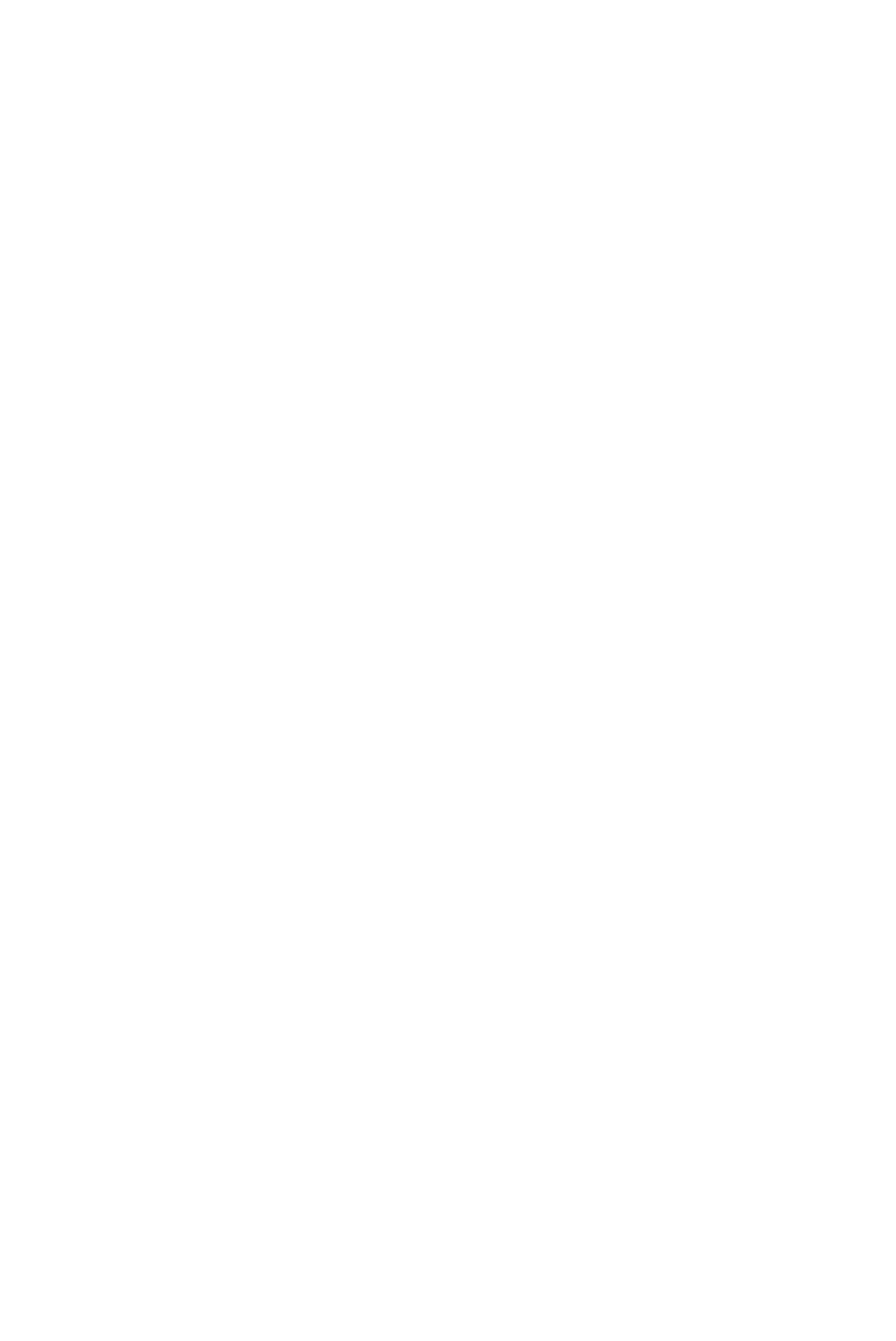
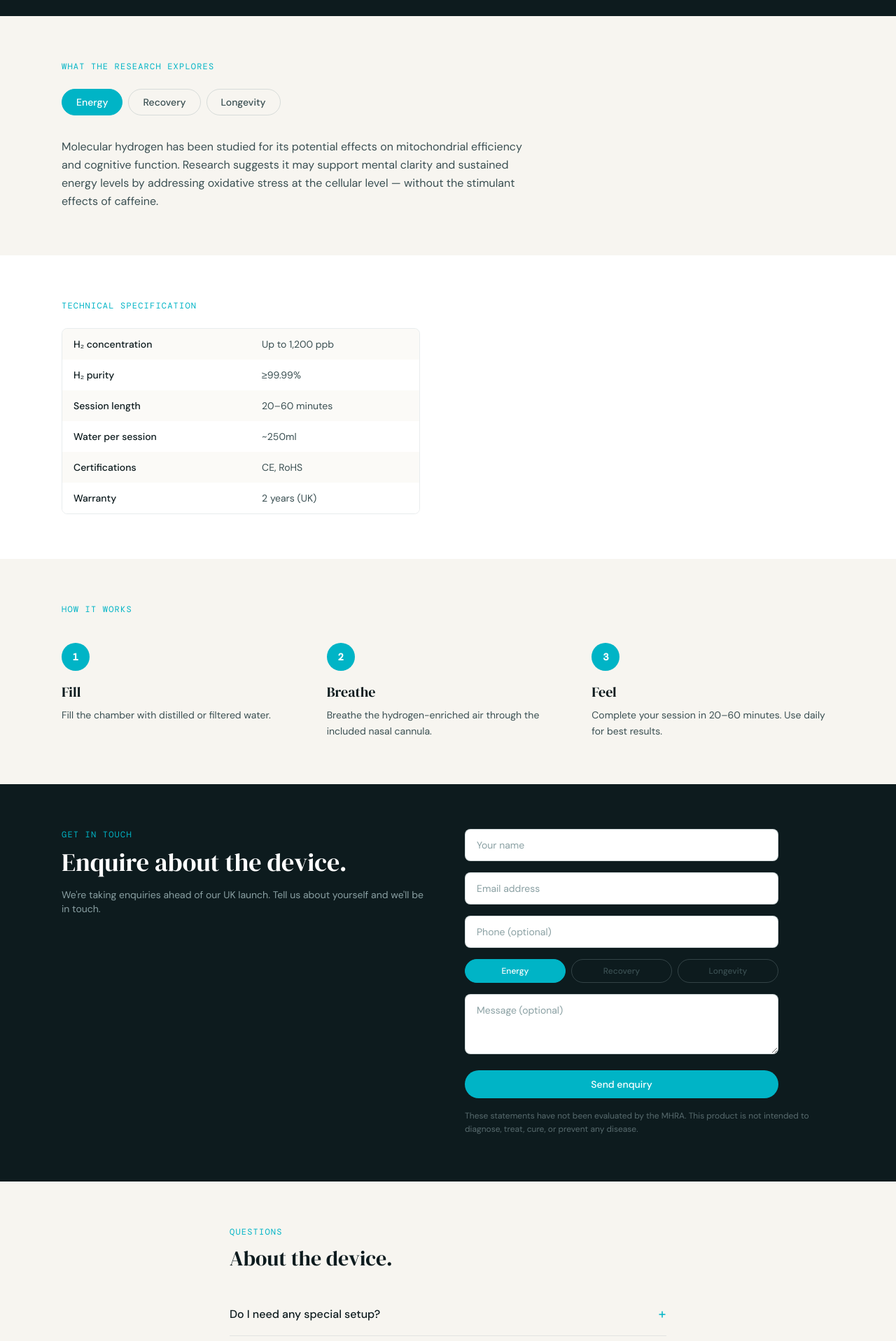
Before and after one commit to djmcaughtrie-bot/hydro, a Next.js app: page /product in a window 1280 px wide. Before the commit this address had no page. Shown: the part 880-2797 px from the top of the page at 70% size. Before the commit the page ends 800 px from the top, so only its background shows below. Built offline with nearby package versions, Linux system fonts and the light colour scheme; a web font is replaced by a local one.

Commit message:
feat: Product page with tabs, spec table, how-it-works, enquiry form; unlock /product

```diff
--- /dev/null
+++ b/app/(site)/product/page.tsx
@@ -0,0 +1,226 @@
+import type { Metadata } from 'next'
+import Link from 'next/link'
+import { EnquiryForm } from '@/components/forms/EnquiryForm'
+import { Accordion } from '@/components/ui/Accordion'
+
+export const metadata: Metadata = {
+  title: 'The Device',
+  description:
+    'Hydrogen inhalation technology for energy, recovery, and longevity. Enquire about the H2 Revive device.',
+}
+
+const outcomesTabs = {
+  sarah: {
+    label: 'Energy',
+    content:
+      "Molecular hydrogen has been studied for its potential effects on mitochondrial efficiency and cognitive function. Research suggests it may support mental clarity and sustained energy levels by addressing oxidative stress at the cellular level — without the stimulant effects of caffeine.",
+  },
+  marcus: {
+    label: 'Recovery',
+    content:
+      "Athletes exploring molecular hydrogen report faster perceived recovery and reduced post-exercise inflammation markers. Studies suggest it may support the body's natural antioxidant response after intense training, potentially reducing muscle soreness and improving readiness for the next session.",
+  },
+  elena: {
+    label: 'Longevity',
+    content:
+      "Oxidative stress is one of the primary drivers of cellular ageing. Molecular hydrogen is a selective antioxidant — it targets only the most harmful free radicals, leaving beneficial reactive oxygen species intact. Research explores its potential role in supporting long-term cellular health.",
+  },
+} as const
+
+type Persona = keyof typeof outcomesTabs
+const personaKeys: Persona[] = ['sarah', 'marcus', 'elena']
+
+const specRows: [string, string][] = [
+  ['H₂ concentration', 'Up to 1,200 ppb'],
+  ['H₂ purity', '≥99.99%'],
+  ['Session length', '20–60 minutes'],
+  ['Water per session', '~250ml'],
+  ['Certifications', 'CE, RoHS'],
+  ['Warranty', '2 years (UK)'],
+]
+
+const productFaqs = [
+  {
+    question: 'Do I need any special setup?',
+    answer:
+      'No. The device requires only water and a standard UK power outlet. Simply fill the chamber, switch on, and breathe.',
+  },
+  {
+    question: 'How often should I use it?',
+    answer:
+      'Most users complete one 20–60 minute session daily. The device can be used morning or evening to suit your routine.',
+  },
+  {
+    question: 'What water should I use?',
+    answer:
+      'We recommend distilled or filtered water for optimal hydrogen concentration and to maintain device longevity.',
+  },
+  {
+    question: 'Is it safe to use every day?',
+    answer:
+      'Research studies involving daily hydrogen inhalation have reported no adverse effects. As with any wellness practice, consult your healthcare provider if you have an existing medical condition.',
+  },
+  {
+    question: 'How quickly will I notice results?',
+    answer:
+      'Individual experiences vary. Some users report changes within days; others over weeks. We recommend consistent daily use for at least 30 days before assessing.',
+  },
+]
+
+interface ProductPageProps {
+  searchParams: { persona?: string }
+}
+
+export default function ProductPage({ searchParams }: ProductPageProps) {
+  const raw = searchParams.persona
+  const persona: Persona = personaKeys.includes(raw as Persona) ? (raw as Persona) : 'sarah'
+
+  return (
+    <div>
+      {/* Hero */}
+      <section className="bg-ink py-20">
+        <div className="mx-auto max-w-6xl px-6">
+          <div className="grid grid-cols-1 items-center gap-12 md:grid-cols-2">
+            <div className="order-2 flex aspect-[4/5] items-center justify-center rounded-lg bg-ink-mid/30 md:order-1">
+              <span className="font-sans text-sm text-ink-light">Product image</span>
+            </div>
+            <div className="order-1 md:order-2">
+              <p className="mb-3 font-mono text-xs uppercase tracking-widest text-teal">
+                The device
+              </p>
+              <h1 className="mb-4 font-display text-5xl leading-tight text-white">
+                Breathe the science.
+              </h1>
+              <p className="mb-8 font-sans text-base text-ink-light">
+                H&#8322; concentration up to 1,200&nbsp;ppb. Session length 20&ndash;60 minutes.
+                CE certified.
+              </p>
+              <a
+                href="#enquiry"
+                className="inline-flex items-center rounded-pill bg-teal px-6 py-2.5 font-sans text-sm font-medium text-white transition-colors hover:bg-teal-dark"
+              >
+                Enquire now
+              </a>
+            </div>
+          </div>
+        </div>
+      </section>
+
+      {/* Outcomes tabs */}
+      <section className="bg-cream py-16">
+        <div className="mx-auto max-w-6xl px-6">
+          <p className="mb-6 font-mono text-xs uppercase tracking-widest text-teal">
+            What the research explores
+          </p>
+          <div className="mb-8 flex flex-wrap gap-2">
+            {personaKeys.map((key) => (
+              <Link
+                key={key}
+                href={`/product?persona=${key}`}
+                className={`rounded-pill border px-5 py-2 font-sans text-sm font-medium transition-colors ${
+                  persona === key
+                    ? 'border-teal bg-teal text-white'
+                    : 'border-ink-light/30 text-ink-mid hover:border-teal/50'
+                }`}
+              >
+                {outcomesTabs[key].label}
+              </Link>
+            ))}
+          </div>
+          <p className="max-w-2xl font-sans text-base leading-relaxed text-ink-mid">
+            {outcomesTabs[persona].content}
+          </p>
+        </div>
+      </section>
+
+      {/* Spec table */}
+      <section className="bg-white py-16">
+        <div className="mx-auto max-w-6xl px-6">
+          <p className="mb-6 font-mono text-xs uppercase tracking-widest text-teal">
+            Technical specification
+          </p>
+          <div className="max-w-lg overflow-hidden rounded-lg border border-ink-light/20">
+            <table className="w-full">
+              <tbody>
+                {specRows.map(([label, value], i) => (
+                  <tr key={label} className={i % 2 === 0 ? 'bg-cream/50' : 'bg-white'}>
+                    <td className="px-4 py-3 font-sans text-sm font-medium text-ink">{label}</td>
+                    <td className="px-4 py-3 font-sans text-sm text-ink-mid">{value}</td>
+                  </tr>
+                ))}
+              </tbody>
+            </table>
+          </div>
+        </div>
+      </section>
+
+      {/* How it works */}
+      <section className="bg-cream py-16">
+        <div className="mx-auto max-w-6xl px-6">
+          <p className="mb-10 font-mono text-xs uppercase tracking-widest text-teal">
+            How it works
+          </p>
+          <div className="grid grid-cols-1 gap-8 md:grid-cols-3">
+            {[
+              { n: 1, title: 'Fill', body: 'Fill the chamber with distilled or filtered water.' },
+              {
+                n: 2,
+                title: 'Breathe',
+                body: 'Breathe the hydrogen-enriched air through the included nasal cannula.',
+              },
+              {
+                n: 3,
+                title: 'Feel',
+                body: 'Complete your session in 20–60 minutes. Use daily for best results.',
+              },
+            ].map(({ n, title, body }) => (
+              <div key={n} className="flex flex-col items-start">
+                <div className="mb-4 flex h-10 w-10 items-center justify-center rounded-full bg-teal font-mono text-sm font-bold text-white">
+                  {n}
+                </div>
+                <p className="mb-2 font-display text-xl text-ink">{title}</p>
+                <p className="font-sans text-sm leading-relaxed text-ink-mid">{body}</p>
+              </div>
+            ))}
+          </div>
+        </div>
+      </section>
+
+      {/* Enquiry form */}
+      <section id="enquiry" className="bg-ink py-16">
+        <div className="mx-auto max-w-6xl px-6">
+          <div className="grid grid-cols-1 gap-12 md:grid-cols-2">
+            <div>
+              <p className="mb-3 font-mono text-xs uppercase tracking-widest text-teal">
+                Get in touch
+              </p>
+              <h2 className="mb-4 font-display text-4xl text-white">
+                Enquire about the device.
+              </h2>
+              <p className="font-sans text-sm text-ink-light">
+                We&apos;re taking enquiries ahead of our UK launch. Tell us about yourself and
+                we&apos;ll be in touch.
+              </p>
+            </div>
+            <div>
+              <EnquiryForm source="product" defaultPersona={persona} />
+              <p className="mt-4 font-sans text-xs leading-relaxed text-ink-light/60">
+                These statements have not been evaluated by the MHRA. This product is not intended
+                to diagnose, treat, cure, or prevent any disease.
+              </p>
+            </div>
+          </div>
+        </div>
+      </section>
+
+      {/* Product FAQ */}
+      <section className="bg-cream py-16">
+        <div className="mx-auto max-w-2xl px-6">
+          <p className="mb-3 font-mono text-xs uppercase tracking-widest text-teal">Questions</p>
+          <h2 className="mb-8 font-display text-3xl text-ink">About the device.</h2>
+          <Accordion items={productFaqs} />
+        </div>
+      </section>
+    </div>
+  )
+}
--- a/middleware.ts
+++ b/middleware.ts
@@ -2,7 +2,7 @@ import { NextRequest, NextResponse } from 'next/server'
 
 // Phase 1: all non-API, non-static traffic goes to root (waitlist)
 // Remove entries from LIVE_ROUTES as each page ships
-const LIVE_ROUTES = new Set(['/', '/faq', '/about'])
+const LIVE_ROUTES = new Set(['/', '/faq', '/about', '/product'])
 
 export function middleware(request: NextRequest) {
   const { pathname } = request.nextUrl
```
